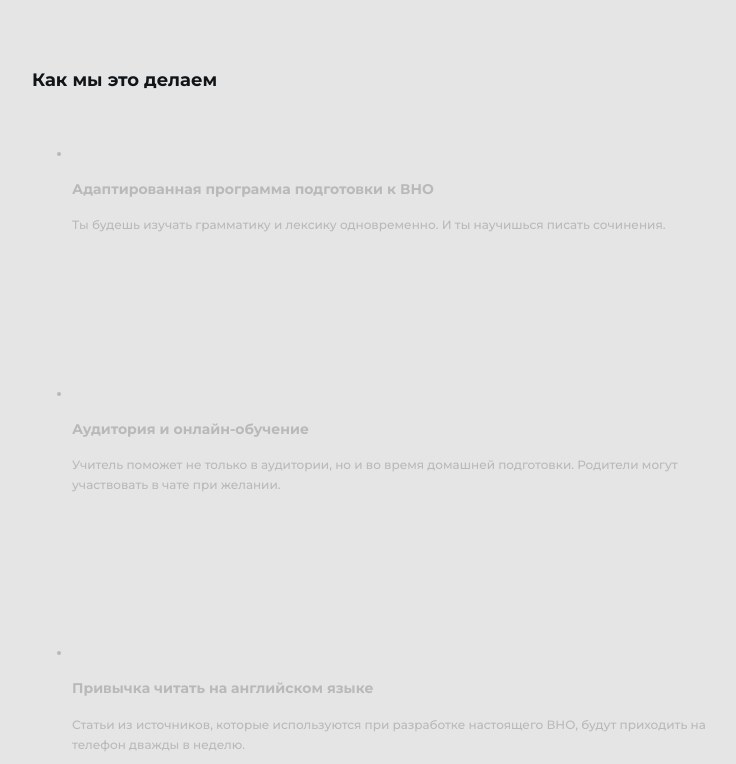
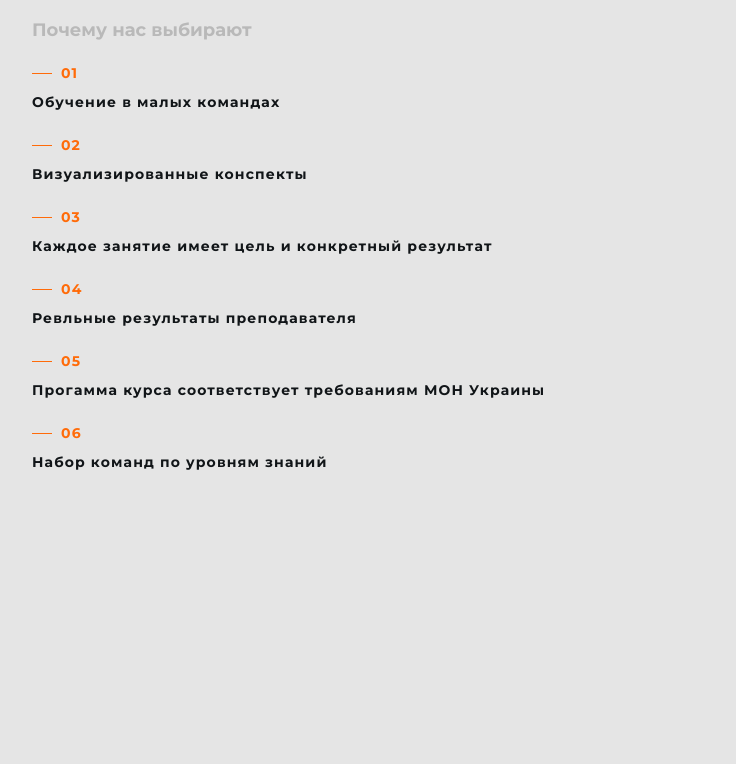
Before and after one commit to Irina-Blazhevich/group-project, a website built with Parcel: page src/index.html in a window 1280 px wide. Shown: the top 764 px of the page, without its empty margins (264-1000 px from the left). Built offline with nearby package versions, Linux system fonts and the light colour scheme.

Commit message:
choice-section
разметка co стилями

```diff
--- a/src/index.html
+++ b/src/index.html
@@ -8,7 +8,8 @@
     <title>Заголовок страницы</title>
   </head>
   <body>
-    <include src="./partials/methods-section.html"></include>
+    <!--<include src="./partials/methods-section.html"></include>-->
+    <include src="./partials/choice-section.html"></include>
 
     <!-- Скрипт идёт последним в разметке. В нём уже подключен главный SASS-файл. -->
     <script src="./index.js"></script>
--- /dev/null
+++ b/src/partials/choice-section.html
@@ -0,0 +1,34 @@
+<!-- Почему нас выбирают-->
+
+    <section class="choice-section">
+    <div class="container">
+       <h2 class="choice-section-title">Почему нас выбирают</h2>
+        <ul class="choice-list list">
+<li class="choice-item">
+<span class="choice-item-link"> 01 </span>
+<h3 class="choice-link-title">Обучение в малых командах</h3>
+</li>
+<li class="choice-item">
+<span class="choice-item-link"> 02 </span>
+<h3 class="choice-link-title">Визуализированные конспекты</h3>
+</li>
+<li class="choice-item">
+<span class="choice-item-link"> 03 </span>
+<h3 class="choice-link-title">Каждое занятие имеет цель и конкретный результат</h3>
+</li>
+<li class="choice-item">
+<span class="choice-item-link"> 04 </span>
+<h3 class="choice-link-title">Ревльные результаты преподавателя</h3>
+</li>
+<li class="choice-item">
+<span class="choice-item-link"> 05 </span
+>
+<h3 class="choice-link-title">Прогамма курса соответствует требованиям МОН Украины</h3>
+</li>
+<li class="choice-item">
+<span class="choice-item-link"> 06 </span>
+<h3 class="choice-link-title">Набор команд по уровням знаний</h3>
+</li>
+</ul>
+</div>
+    </section>
--- /dev/null
+++ b/src/sass/_choice.scss
@@ -0,0 +1,64 @@
+*,
+::before,
+::after {
+  box-sizing: border-box;
+}
+
+.choice-section-title{
+  @media screen and (max-width: 480px){
+  min-width: 280px;
+  margin-top: 0;
+  margin-bottom: 30px;
+  font-weight: 800;
+  font-size: 20px;
+  line-height: 1.35;
+  letter-spacing: 0.03em;
+  color: $title-text-color;
+  }
+}
+
+
+.choice-list{
+  @media screen and (max-width: 480px){
+  min-width: 280px;
+  margin: 0;
+  padding: 20px 14px 20px 30px;
+  background: $white-bg-color;
+  box-shadow: -5px 8px 26px rgba(0, 0, 0, 0.04);
+   }
+}
+
+.choice-item-link{
+  display: inline-flex;
+  margin: 0 0 10px 0;
+  font-weight: 700;
+  font-size: 14px;
+  line-height: 1.21;
+  letter-spacing: 0.08em;
+  color: $accent-color;
+}
+
+.choice-item-link::before{
+  display: block;
+  content: "";
+  width: 20px;
+  height: 1px;
+  margin-top: 8px;
+  margin-right: 9px;
+  background-color: $accent-color;
+}
+
+.choice-item:not(:last-child){
+  margin-bottom: 20px;
+}
+
+.choice-link-title{
+margin: 0;
+font-weight: 700;
+font-size: 14px;
+line-height: 1.43;
+display: flex;
+align-items: center;
+letter-spacing: 0.08em;
+color: $title-text-color;
+}
--- a/src/sass/main.scss
+++ b/src/sass/main.scss
@@ -9,3 +9,4 @@
 @import "./utils/mixin";
 @import "./base/common";
 @import "./layout/body";
+@import "./choice";
```
